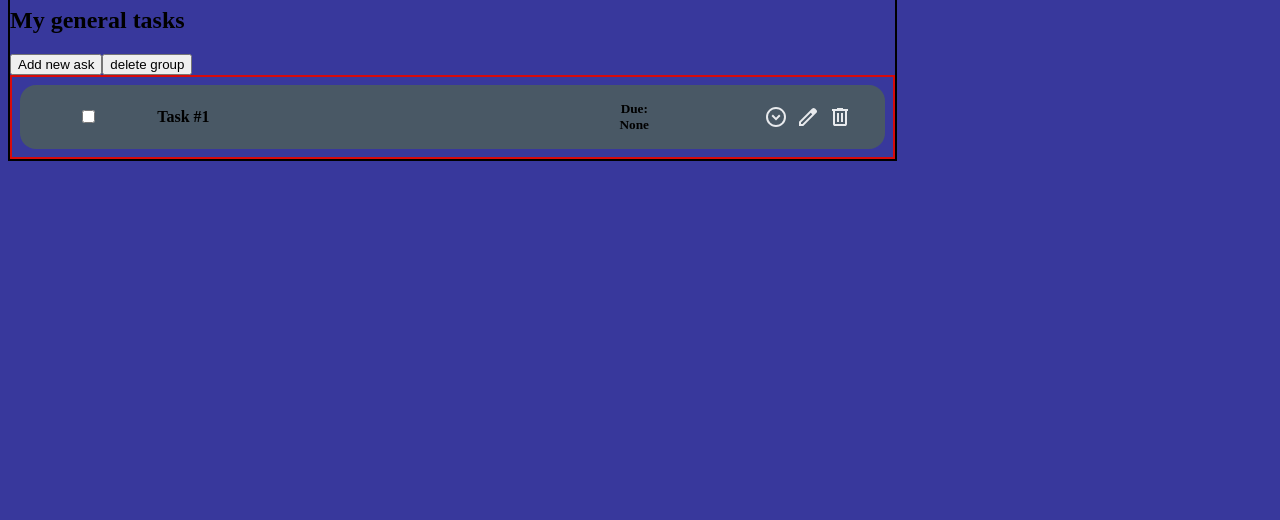
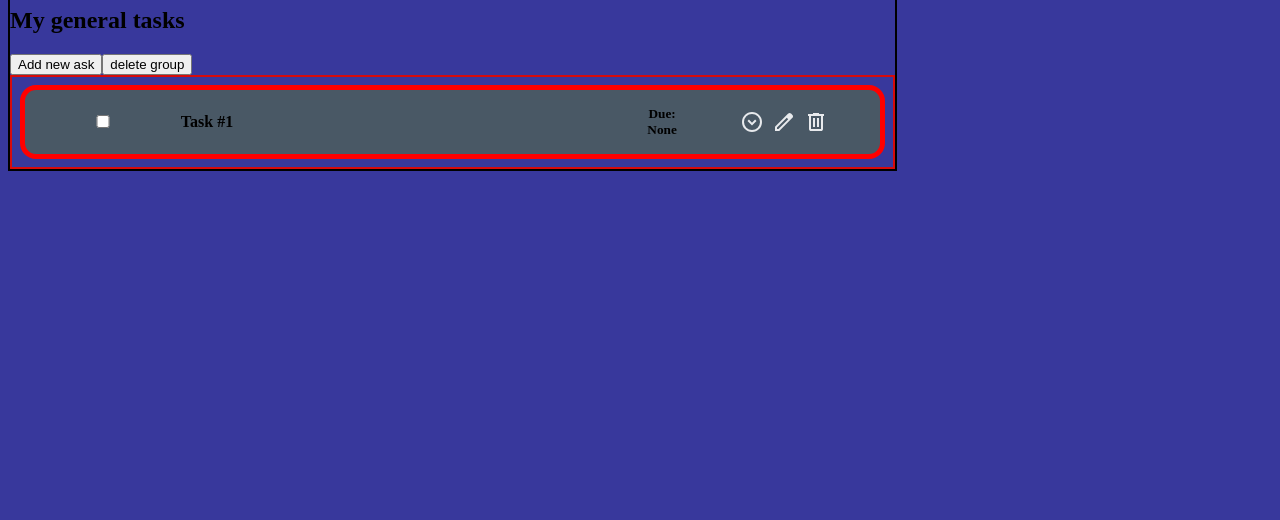
Before and after one commit to DK32093/Todo-List, a website built with webpack: page src/template.html in a window 1280 px wide. Shown: the part 280-800 px from the top of the page. Built offline with nearby package versions, Linux system fonts and the light colour scheme; files whose address does not match are found by name.

Commit message:
Add test priority border

```diff
--- a/src/display.js
+++ b/src/display.js
@@ -146,7 +146,11 @@ function createTaskCard(task, collectionInd) {
     // basic view params
     taskTitle.innerText = task.taskTitle;
     dueDate.innerText = "Due:\n" + task.dueDate
-
+    if (task.priority === "high") {
+        basicView.style.border = "solid 5px red"
+        notesDiv.style.border = "solid 5px red"
+        checkDiv.style.border = "solid 5px red"
+    }
     Object.assign(taskCheck, {
         type: "checkbox",
         name: "taskCheck",
--- a/src/styles.css
+++ b/src/styles.css
@@ -38,11 +38,9 @@ button, .deleteButton, .editButton, .expandButton {
 }
 
 .basicView {
-    -display: flex;
-    -justify-content:;
+    display: grid;
+    grid-template-columns: 1fr 3fr 1fr 1fr;
     align-items: center;
-    display: grid;
-    grid-template-columns: 1fr 3fr 2fr 1fr;
     margin: 0.5rem;
 }
 
@@ -63,7 +61,6 @@ button, .deleteButton, .editButton, .expandButton {
     display: grid;
     grid-template-columns: 1fr 1fr;
     gap: 0.5rem;
-    -margin: 0.5rem;
     transition: height 0.5s, opacity 0.5s ease-out;
 }
 
```
